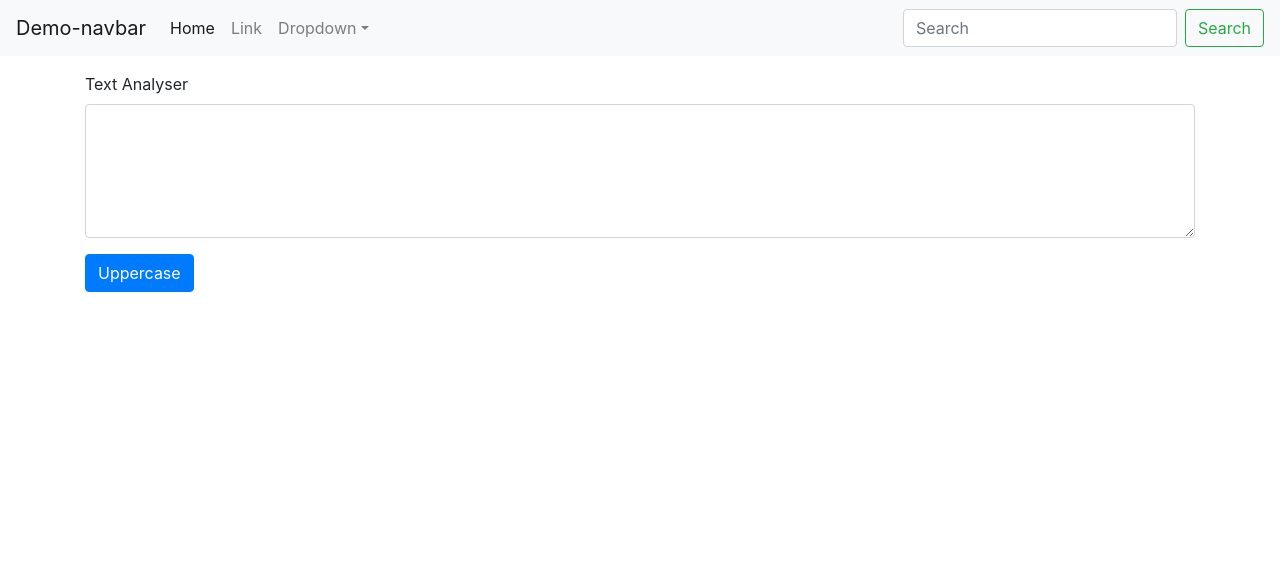
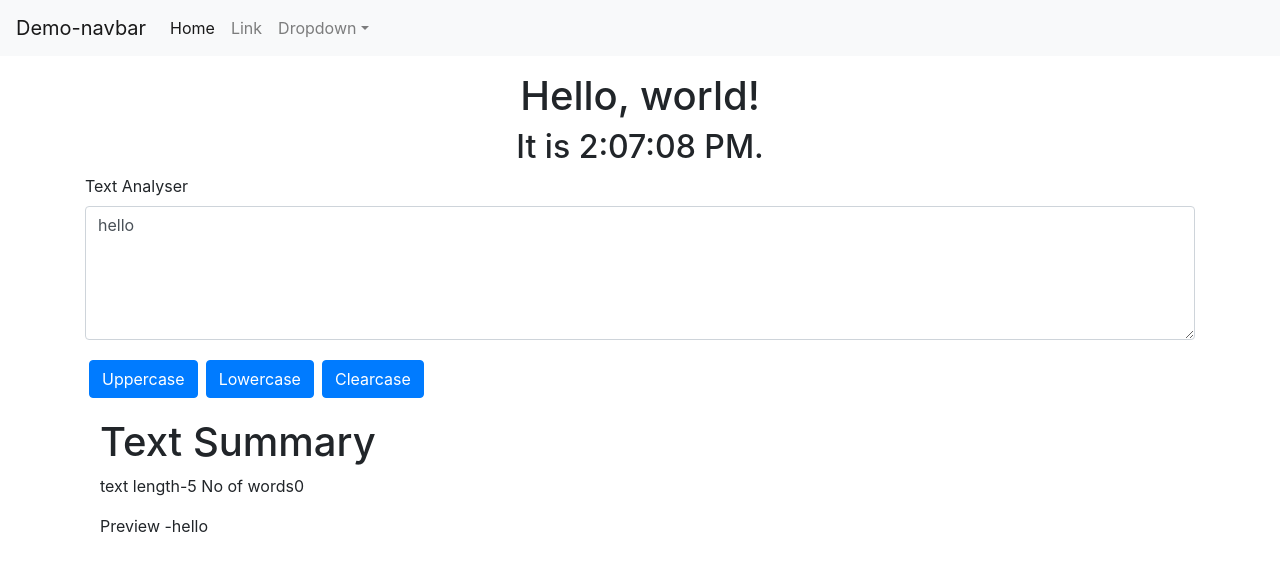
Before and after one commit to NishikantaRay/reactjs, a React (Create React App) app in the folder demo-app/: page / in a window 1280 px wide. Shown: the top 570 px of the page. Built offline with nearby package versions, Linux system fonts and the light colour scheme.

Commit message:
added some more utilities

```diff
--- a/demo-app/src/components/Navbar.js
+++ b/demo-app/src/components/Navbar.js
@@ -3,6 +3,7 @@ import PropTypes from 'prop-types'
 
 export default function Navbar(props) {
     return (
+      <>
         <nav className="navbar navbar-expand-lg navbar-light bg-light">
     <a className="navbar-brand" href="/">{props.title}</a>
     <button className="navbar-toggler" type="button" data-toggle="collapse" data-target="#navbarSupportedContent" aria-controls="navbarSupportedContent" aria-expanded="false" aria-label="Toggle navigation">
@@ -30,12 +31,14 @@ export default function Navbar(props) {
             </li>
 
           </ul>
-          <form className="form-inline my-2 my-lg-0">
+          {/* <form className="form-inline my-2 my-lg-0">
             <input className="form-control mr-sm-2" type="search" placeholder="Search" aria-label="Search"/>
             <button className="btn btn-outline-success my-2 my-sm-0" type="submit">Search</button>
-          </form>
+          </form> */}
         </div>
       </nav>
+
+      </>
     )
 }
 
--- a/demo-app/src/components/Textform.js
+++ b/demo-app/src/components/Textform.js
@@ -1,19 +1,34 @@
 import React, { useState } from "react";
 import PropTypes from 'prop-types'
+import Watch from './Watch'
 export default function Textform(props) {
     const uppercaseClick=()=>{
         console.log("hello up case"+text);
         let newText = text.toUpperCase();
         setText(newText);
     }
+    const lowcaseClick=()=>{
+      console.log("hello low case"+text);
+      let newText = text.toLowerCase();
+      setText(newText);
+  }
+  const clearcaseClick=()=>{
+    console.log("hello low case"+text);
+    let newText = " ";
+    setText(newText);
+}
     const handleunchange=(event)=>{
         console.log("on change");
         setText(event.target.value)
     }
-    const [text, setText] = useState();
+    const [text, setText] = useState("hello");
 
   return (
-    <div>
+    <>
+      <div className="container text-center">
+        <Watch></Watch>
+
+      </div>
       <div className="mb-3">
         <label  className="form-label">
           {props.name}
@@ -24,8 +39,17 @@ export default function Textform(props) {
           rows="5" value={text} onChange={handleunchange}
         ></textarea>
       </div>
-      <button className="btn btn-primary" onClick={uppercaseClick}>Uppercase</button>
-    </div>
+
+      <button className="btn btn-primary mx-1 my-1" onClick={uppercaseClick}>Uppercase</button>
+
+      <button className="btn btn-primary mx-1 my-1 " onClick={lowcaseClick}>Lowercase</button>
+      <button className="btn btn-primary mx-1 my-1 " onClick={clearcaseClick}>Clearcase</button>
+      <div className="container my-3">
+        <h1>Text Summary</h1>
+        <p>text length-{text.length} No of words{text.split(" ").length-1}</p>
+        <p>Preview -{text}</p>
+      </div>
+    </>
   );
 }
 Textform.propTypes ={
--- /dev/null
+++ b/demo-app/src/components/Watch.js
@@ -0,0 +1,12 @@
+import React from 'react'
+
+export default function Watch() {
+    return (
+        <>
+        <h1>Hello, world!</h1>
+        <h2>It is {new Date().toLocaleTimeString()}.</h2>
+        </>
+
+    )
+
+}
```
